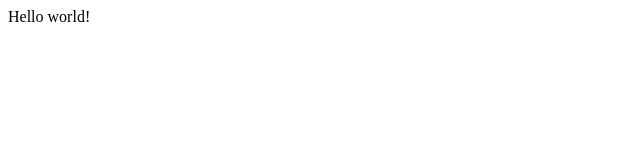
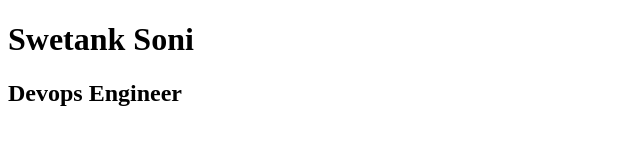
Before and after one commit to swetank01/swetank.devops, a Gatsby site: page / in a window 1280 px wide. Shown: the whole page, without its empty margins (0-640 px from the left). Built offline with nearby package versions, Linux system fonts and the light colour scheme; Gatsby itself is replaced by a stand-in of ours.

Commit message:
init 6 : gatsby

```diff
--- a/src/pages/index.js
+++ b/src/pages/index.js
@@ -1,5 +1,8 @@
 import React from "react"
 
 export default function Home() {
-  return <div>Hello world!</div>
+  return <div>
+    <h1>Swetank Soni</h1>
+    <h2>Devops Engineer</h2>
+  </div>
 }
```
